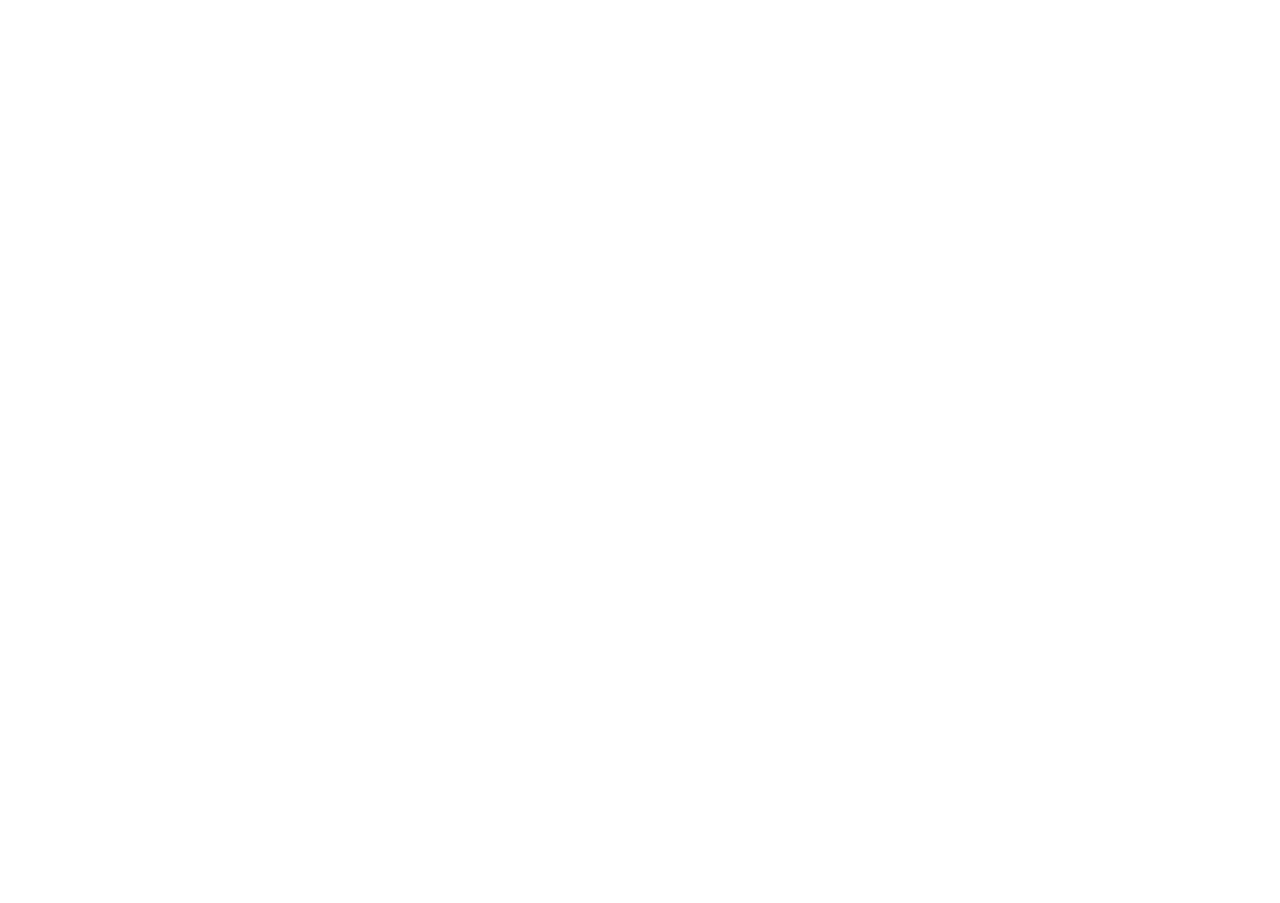
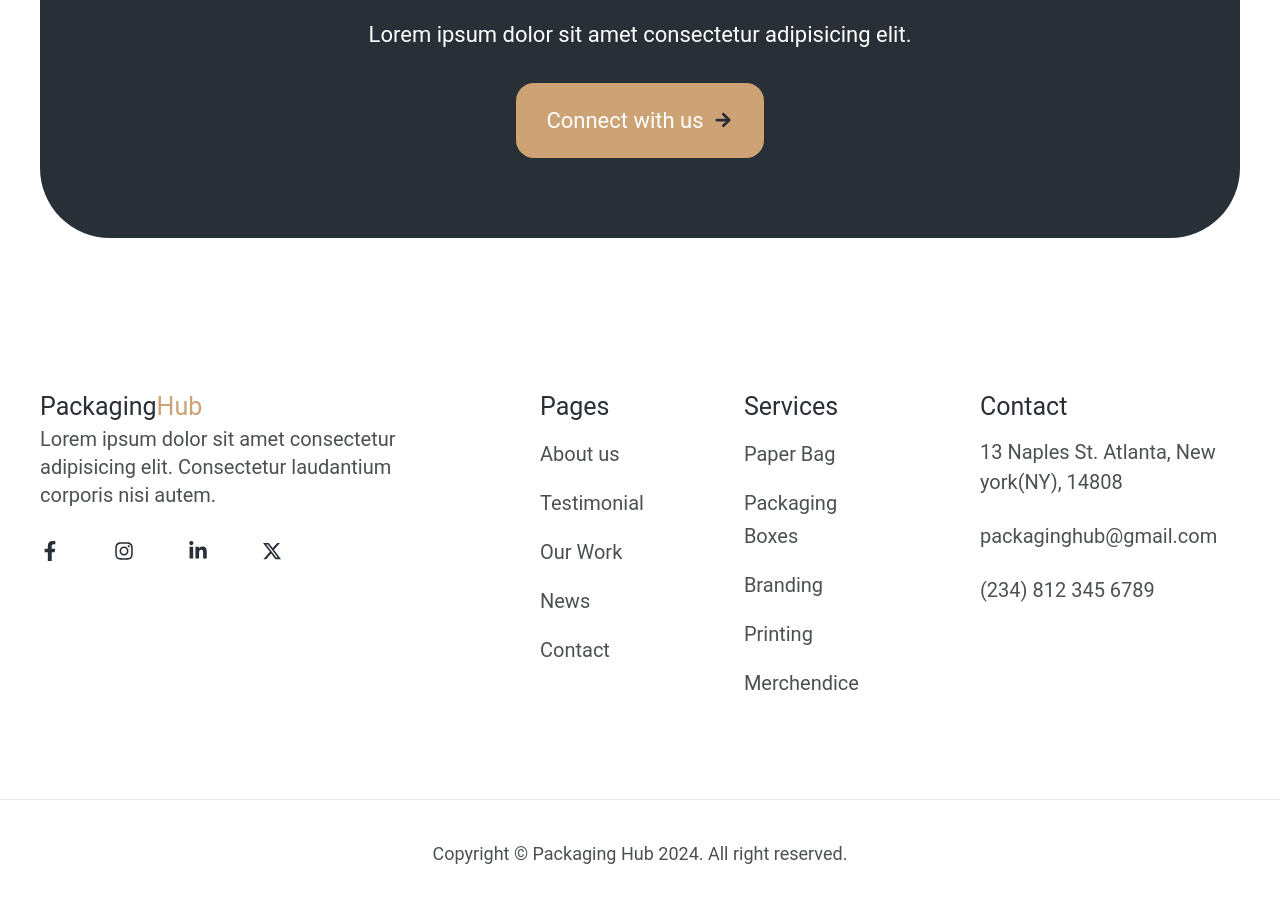
Before and after one commit to Nasir6276/packagingHub, a Next.js app: page / in a window 1280 px wide. Shown: the part 6732-7635 px from the top of the page. Built offline with nearby package versions, Linux system fonts and the light colour scheme.

Commit message:
footer section

```diff
--- a/src/app/page.tsx
+++ b/src/app/page.tsx
@@ -9,6 +9,10 @@ import { TbPaperBag } from "react-icons/tb";
 import { FaPhoneFlip } from "react-icons/fa6";
 import { Swiper, SwiperSlide } from "swiper/react";
 import { Navigation, Pagination } from "swiper/modules";
+import { FaFacebookF } from "react-icons/fa";
+import { FaInstagram } from "react-icons/fa";
+import { FaXTwitter } from "react-icons/fa6";
+import { FaLinkedinIn } from "react-icons/fa";
 
 import "swiper/css";
 import "swiper/css/navigation";
@@ -502,7 +506,7 @@ export default function Home() {
         <section className="stats mt-[80px] xl:mt-[150px] relative z-20 bg-accent-secondary py-[80px] xl:py-[150px]">
           <div className="container mx-auto">
             {/* grid */}
-            <div className="grid grid-cols-1 xl:grid-cols-4">
+            <div className="grid grid-cols-1 xl:grid-cols-4 gap-4">
               {/* grid item */}
               <div className="stats__item text-center xl:border-r xl:border-accent">
                 <h3 className="h1 font-primary text-accent">12</h3>
@@ -634,6 +638,118 @@ export default function Home() {
           </div>
         </section>
 
+        {/* contact */}
+        <section className="contact mt-[80px] xl:mt-[150px] relative z-20">
+          <div className="contact__container container mx-auto bg-primary md:rounded-[70px] py-[80px]">
+            <div className="contact__text max-w-[640px] mx-auto text-center">
+              <h2 className="h2 text-white mb-4">
+                Do you want to join Packaging Hub?
+              </h2>
+              <p className="text-white mb-8 max-w-sm xl:max-w-none mx-auto">
+                Lorem ipsum dolor sit amet consectetur adipisicing elit.
+              </p>
+              <button className="btn btn-accent mx-auto">
+                Connect with us{" "}
+                <IoMdArrowRoundForward className="text-primary" />
+              </button>
+            </div>
+          </div>
+        </section>
+
+        {/* footer */}
+        <footer className="footer mt-[80px] xl:mt-[150px] relative z-20">
+          <div className="container mx-auto px-0">
+            <div className="flex flex-col xl:flex-row xl:gap-[100px] xl:mb-[100px]">
+              <div className="footer__item w-full max-w-[400px] mx-auto mb-8 text-center xl:text-left gap-12 xl:gap-[100px] xl:justify-end">
+                <h3 className="h3 cursor-pointer">
+                  Packaging<span className="text-accent">Hub</span>
+                </h3>
+                <p className="mb-8 text-xl">
+                  Lorem ipsum dolor sit amet consectetur adipisicing elit.
+                  Consectetur laudantium corporis nisi autem.
+                </p>
+                {/* socials */}
+                <ul className="text-primary flex gap-[54px] justify-center xl:justify-start">
+                  <li>
+                    <a href="">
+                      <FaFacebookF />
+                    </a>
+                  </li>
+                  <li>
+                    <a href="">
+                      <FaInstagram />
+                    </a>
+                  </li>
+                  <li>
+                    <a href="">
+                      <FaLinkedinIn />
+                    </a>
+                  </li>
+                  <li>
+                    <a href="">
+                      <FaXTwitter />
+                    </a>
+                  </li>
+                </ul>
+              </div>
+              <div className="flex-1 flex flex-col xl:flex-row text-center xl:text-left gap-12 xl:gap-[100px] xl:justify-end">
+                <div className="footer__item">
+                  <h3 className="h3 mb-3">Pages</h3>
+                  <ul className="flex flex-col gap-4">
+                    <li>
+                      <a href="">About us</a>
+                    </li>
+                    <li>
+                      <a href="">Testimonial</a>
+                    </li>
+                    <li>
+                      <a href="">Our Work</a>
+                    </li>
+                    <li>
+                      <a href="">News</a>
+                    </li>
+                    <li>
+                      <a href="">Contact</a>
+                    </li>
+                  </ul>
+                </div>
+                <div className="footer__item">
+                  <h3 className="h3 mb-3">Services</h3>
+                  <ul className="flex flex-col gap-4">
+                    <li>
+                      <a href="">Paper Bag</a>
+                    </li>
+                    <li>
+                      <a href="">Packaging Boxes</a>
+                    </li>
+                    <li>
+                      <a href="">Branding</a>
+                    </li>
+                    <li>
+                      <a href="">Printing</a>
+                    </li>
+                    <li>
+                      <a href="">Merchendice</a>
+                    </li>
+                  </ul>
+                </div>
+                <div className="footer__item max-w-[260px] mx-auto xl:mx-0">
+                  <h3 className="h3 mb-3">Contact</h3>
+                  <div className="flex flex-col gap-6 text-[20px]">
+                    <p>{"13 Naples St. Atlanta, New york(NY), 14808"}</p>
+                    <p>packaginghub@gmail.com</p>
+                    <p>{"(234) 812 345 6789"}</p>
+                  </div>
+                </div>
+              </div>
+            </div>
+          </div>
+          {/* copyright */}
+          <p className="footer__copyright text-center text-lg py-10 bg-white xl:border-t">
+            Copyright &copy; Packaging Hub 2024. All right reserved.
+          </p>
+        </footer>
+
         {/* temp div */}
         <div className="h-[3000px]"></div>
       </main>
```
